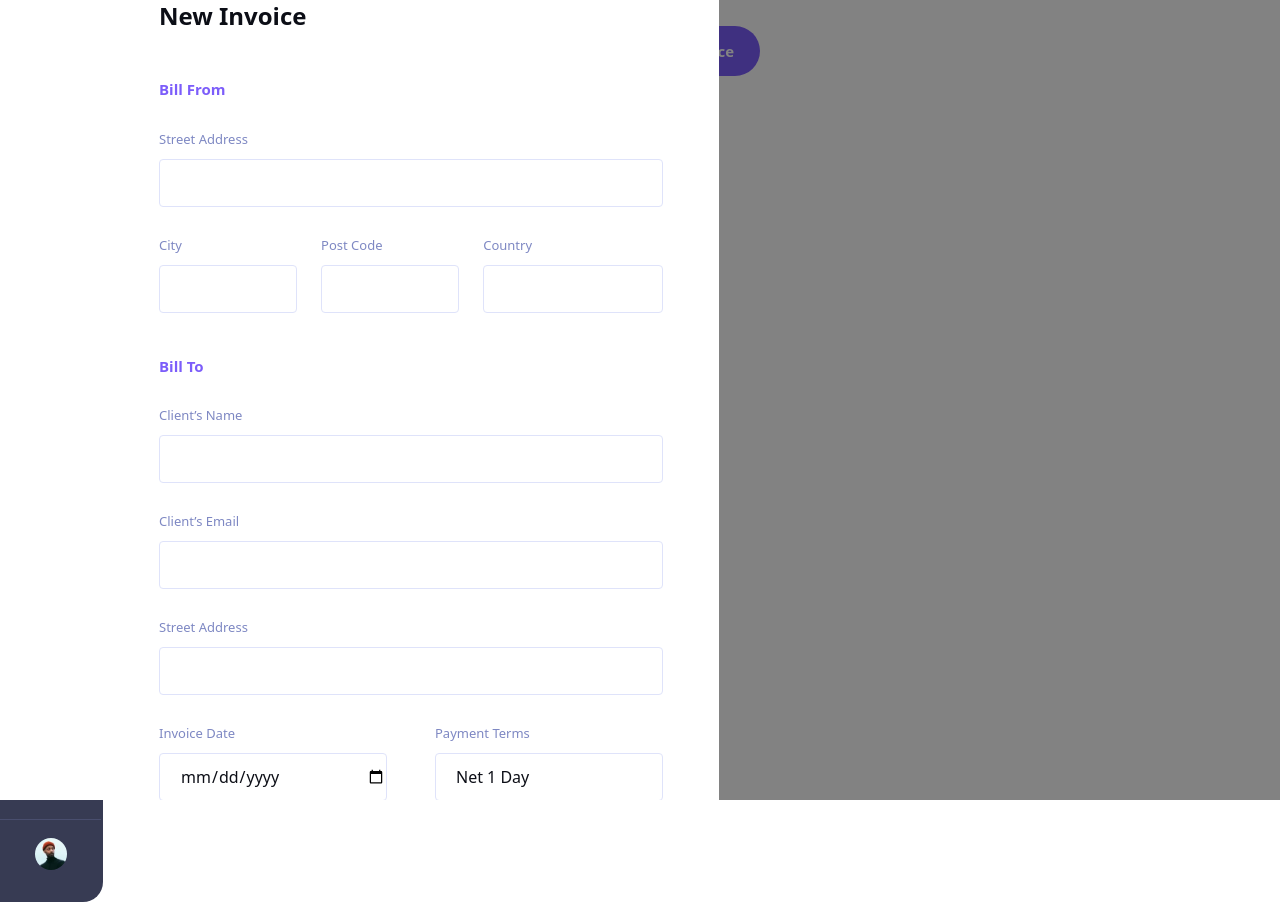
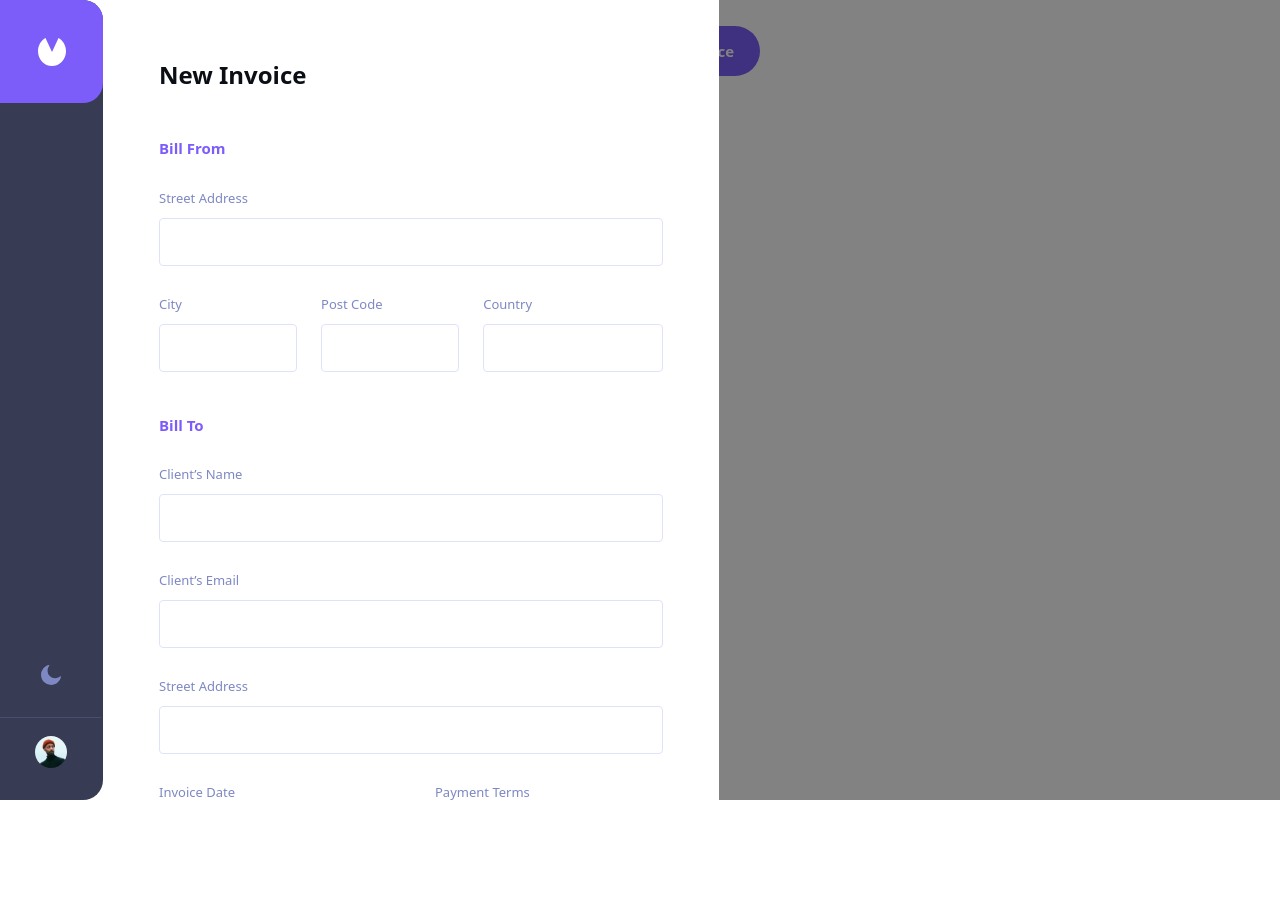
Before and after one commit to NIKAKVINIKADZE2007/reEducateProject, a React (Vite) app: page / in a window 1280 px wide. Both pictures are taken after a click on the button "New Invoice". After the commit the page ends 800 px from the top, so only its background shows below. Built offline with nearby package versions, Linux system fonts and the light colour scheme.

Commit message:
fixed sidebar not showing

```diff
--- a/src/components/NewInvoice.tsx
+++ b/src/components/NewInvoice.tsx
@@ -6,9 +6,9 @@ export default function NewInvoice({
   setShowNewInvoice: React.Dispatch<React.SetStateAction<boolean>>;
 }) {
   return (
-    <div className='absolute inset-0 z-40'>
+    <div className='absolute inset-0 z-40 top-[73px] desktop:top-0'>
       <div className='absolute h-full w-full overflow-scroll bg-white tablet:max-w-[616px] desktop:max-w-[719px]'>
-        <h1 className='text-mainDark font-bold text-[24px] leading-8 mb-[22px] tablet:mb-[46px] mx-auto tablet:ml-[159px]'>
+        <h1 className='text-mainDark font-bold text-[24px] tablet:mt-[59px] leading-8 mb-[22px] tablet:mb-[46px] mx-auto tablet:ml-[56px] desktop:ml-[159px]'>
           New Invoice
         </h1>
         <InvoiceForm setShowNewInvoice={setShowNewInvoice} />
--- a/src/components/SideBar.tsx
+++ b/src/components/SideBar.tsx
@@ -2,7 +2,7 @@ import { Logo, moon, sun, pfp } from '../assets';
 
 export default function SideBar() {
   return (
-    <div className='w-full h-[72px] flex  justify-between bg-[#373B53] tablet:h-[80px] desktop:flex-col desktop:h-screen desktop:w-[103px] desktop:rounded-r-[20px] '>
+    <div className='w-full h-[72px] absolute top-0 z-50 flex  justify-between bg-[#373B53] tablet:h-[80px] desktop:flex-col desktop:h-screen desktop:w-[103px] desktop:rounded-r-[20px] '>
       <div className='size-[72px] flex justify-center items-center rounded-r-[20px] bg-purpleDark tablet:size-[80px] desktop:size-[103px]'>
         <img className='h-[28px] w-[28px]' src={Logo} alt='logo' />
       </div>
```
